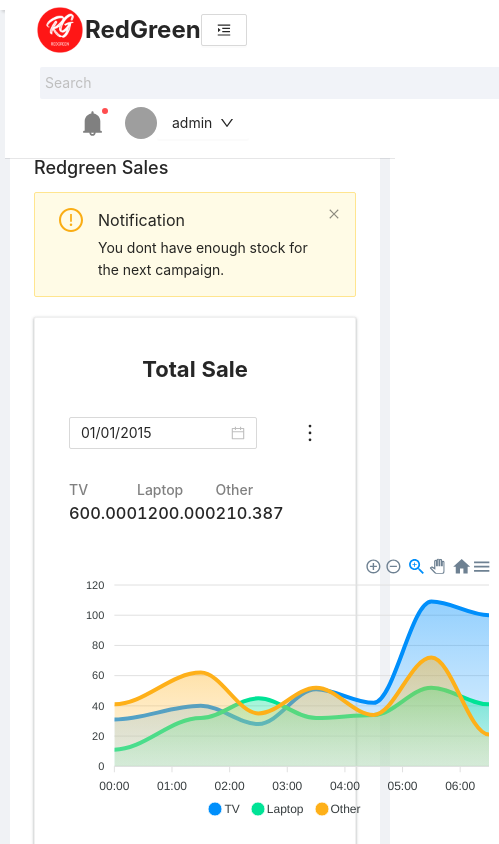
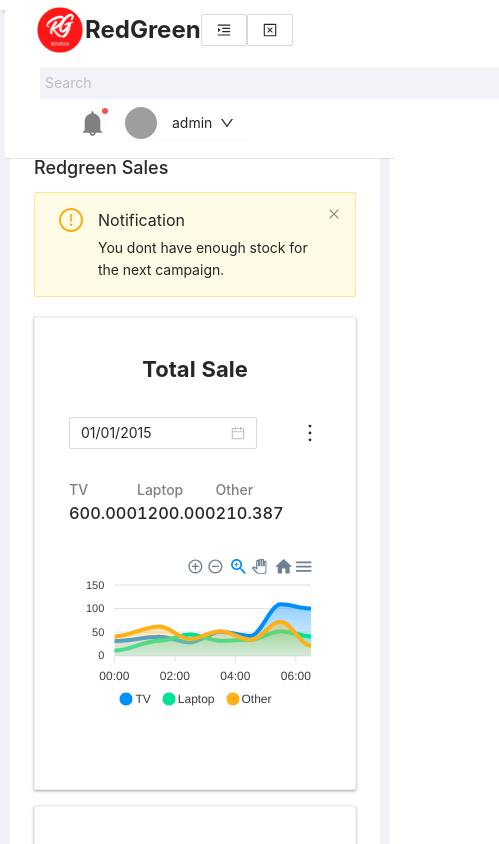
Before and after one commit to antor10655gh/redgreen, a React (Create React App) app: page / in a window 390 px wide. Shown: the top 844 px of the page, 499 px wide, since content can reach past the window. Built offline with nearby package versions, Linux system fonts and the light colour scheme; no server answers; grey boxes are pictures that could not be loaded.

Commit message:
add toggole button

```diff
--- a/src/App.js
+++ b/src/App.js
@@ -22,11 +22,15 @@ function App() {
     document.getElementById('sidebar').style.display = "block";
   }
 
+  const hideSidebar = () =>{
+    document.getElementById('sidebar').style.display = "none";
+  }
+
   return (
       <div className="App">
       <Layout>
       <Header>
-        <TopHeader showSidebar={showSidebar}></TopHeader>
+        <TopHeader showSidebar={showSidebar} hideSidebar={hideSidebar}></TopHeader>
       </Header>
       <Layout>
         <Sider id='sidebar'>
--- a/src/charts/Chart.css
+++ b/src/charts/Chart.css
@@ -2,3 +2,9 @@
     width: 430px;
     height: 200px;
 }
+
+@media screen and (max-width: 992px) {
+    .line-chart{
+        width: 100%;
+    }
+}
--- a/src/components/TopHeader.js
+++ b/src/components/TopHeader.js
@@ -1,14 +1,14 @@
 import React from 'react';
 import logo from '../assets/images/logo.png'
 import { Col, Row, Input, Badge, Avatar, Button, Modal, Space} from 'antd';
-import { DownOutlined , BellFilled , ExclamationCircleOutlined, MenuUnfoldOutlined } from '@ant-design/icons';
+import { DownOutlined , BellFilled , ExclamationCircleOutlined, MenuUnfoldOutlined, CloseSquareOutlined } from '@ant-design/icons';
 
 
 const { confirm } = Modal;
 const { Search } = Input;
 const onSearch = (value) => console.log(value);
 
-const TopHeader = ({showSidebar}) => {
+const TopHeader = ({showSidebar, hideSidebar}) => {
     const showConfirm = () => {
         confirm({
           title: 'Do you Want to logout?',
@@ -33,7 +33,10 @@ const TopHeader = ({showSidebar}) => {
                 <img style={{width: "50px"}} src={logo} alt="" />
                 <span style={{fontSize: "24px", fontWeight: "bold"}}>RedGreen</span>
               </div>
-              <Button id='toggle-btn' onClick={showSidebar}><MenuUnfoldOutlined /></Button>
+              <div style={{display: "flex"}}>
+                <Button id='toggle-btn' onClick={showSidebar}><MenuUnfoldOutlined /></Button>
+                <Button id='toggle-btn' onClick={hideSidebar}><CloseSquareOutlined /></Button>
+              </div>
             </Col>
             <Col sm={{span:24}} md={{span:24}} lg={{span:20}}>
               <Row
```
